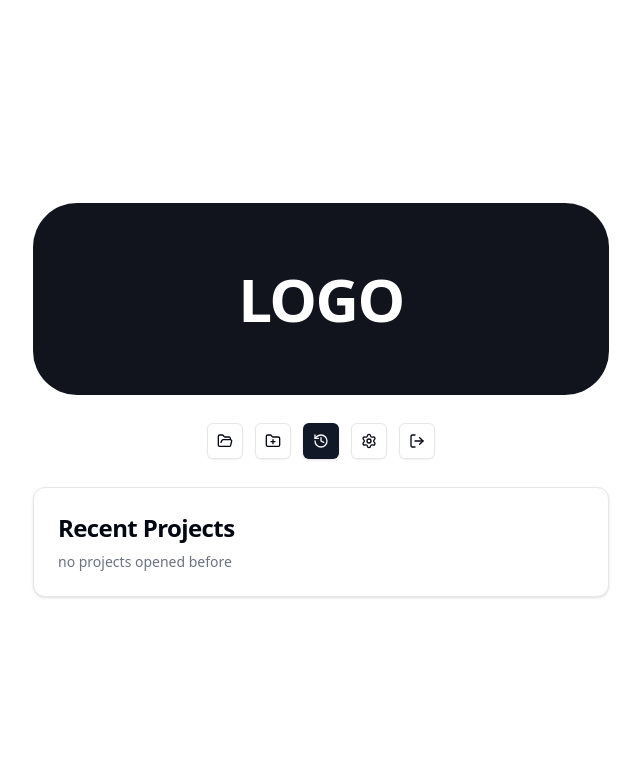
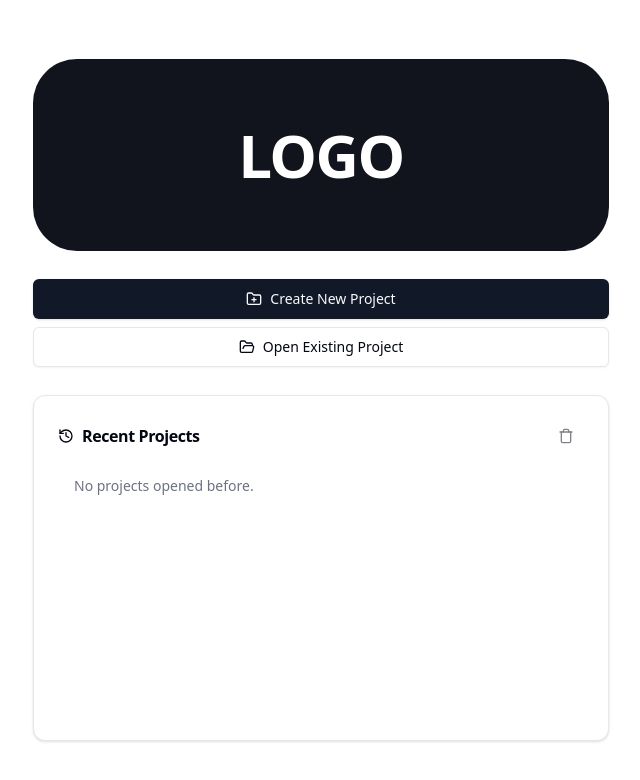
Before and after one commit to OpenRiskPlatform/OpenRisk, a React (Vite) app: page / in a window 1280 px wide. Shown: the top 780 px of the page, without its empty margins (319-959 px from the left). Built offline with nearby package versions, Linux system fonts and the light colour scheme.

Commit message:
#84: Remake entry page to simplify it

```diff
--- a/package.json
+++ b/package.json
@@ -34,6 +34,7 @@
     "jspdf": "^4.2.1",
     "jspdf-autotable": "^5.0.7",
     "lucide-react": "^0.548.0",
+    "radix-ui": "^1.4.3",
     "react": "^19.1.1",
     "react-dom": "^19.1.1",
     "tailwind-merge": "^3.3.1",
--- /dev/null
+++ b/src/components/ui/item.tsx
@@ -0,0 +1,196 @@
+import * as React from "react"
+import { cva, type VariantProps } from "class-variance-authority"
+import { Slot } from "radix-ui"
+
+import { cn } from "@/lib/utils"
+import { Separator } from "@/components/ui/separator"
+
+function ItemGroup({ className, ...props }: React.ComponentProps<"div">) {
+  return (
+    <div
+      role="list"
+      data-slot="item-group"
+      className={cn(
+        "group/item-group flex w-full flex-col gap-4 has-data-[size=sm]:gap-2.5 has-data-[size=xs]:gap-2",
+        className
+      )}
+      {...props}
+    />
+  )
+}
+
+function ItemSeparator({
+  className,
+  ...props
+}: React.ComponentProps<typeof Separator>) {
+  return (
+    <Separator
+      data-slot="item-separator"
+      orientation="horizontal"
+      className={cn("my-2", className)}
+      {...props}
+    />
+  )
+}
+
+const itemVariants = cva(
+  "group/item flex w-full flex-wrap items-center rounded-lg border text-sm transition-colors duration-100 outline-none focus-visible:border-ring focus-visible:ring-[3px] focus-visible:ring-ring/50 [a]:transition-colors [a]:hover:bg-muted",
+  {
+    variants: {
+      variant: {
+        default: "border-transparent",
+        outline: "border-border",
+        muted: "border-transparent bg-muted/50",
+      },
+      size: {
+        default: "gap-2.5 px-3 py-2.5",
+        sm: "gap-2.5 px-3 py-2.5",
+        xs: "gap-2 px-2.5 py-2 in-data-[slot=dropdown-menu-content]:p-0",
+      },
+    },
+    defaultVariants: {
+      variant: "default",
+      size: "default",
+    },
+  }
+)
+
+function Item({
+  className,
+  variant = "default",
+  size = "default",
+  asChild = false,
+  ...props
+}: React.ComponentProps<"div"> &
+  VariantProps<typeof itemVariants> & { asChild?: boolean }) {
+  const Comp = asChild ? Slot.Root : "div"
+  return (
+    <Comp
+      data-slot="item"
+      data-variant={variant}
+      data-size={size}
+      className={cn(itemVariants({ variant, size, className }))}
+      {...props}
+    />
+  )
+}
+
+const itemMediaVariants = cva(
+  "flex shrink-0 items-center justify-center gap-2 group-has-data-[slot=item-description]/item:translate-y-0.5 group-has-data-[slot=item-description]/item:self-start [&_svg]:pointer-events-none",
+  {
+    variants: {
+      variant: {
+        default: "bg-transparent",
+        icon: "[&_svg:not([class*='size-'])]:size-4",
+        image:
+          "size-10 overflow-hidden rounded-sm group-data-[size=sm]/item:size-8 group-data-[size=xs]/item:size-6 [&_img]:size-full [&_img]:object-cover",
+      },
+    },
+    defaultVariants: {
+      variant: "default",
+    },
+  }
+)
+
+function ItemMedia({
+  className,
+  variant = "default",
+  ...props
+}: React.ComponentProps<"div"> & VariantProps<typeof itemMediaVariants>) {
+  return (
+    <div
+      data-slot="item-media"
+      data-variant={variant}
+      className={cn(itemMediaVariants({ variant, className }))}
+      {...props}
+    />
+  )
+}
+
+function ItemContent({ className, ...props }: React.ComponentProps<"div">) {
+  return (
+    <div
+      data-slot="item-content"
+      className={cn(
+        "flex flex-1 flex-col gap-1 group-data-[size=xs]/item:gap-0 [&+[data-slot=item-content]]:flex-none",
+        className
+      )}
+      {...props}
+    />
+  )
+}
+
+function ItemTitle({ className, ...props }: React.ComponentProps<"div">) {
+  return (
+    <div
+      data-slot="item-title"
+      className={cn(
+        "line-clamp-1 flex w-fit items-center gap-2 text-sm leading-snug font-medium underline-offset-4",
+        className
+      )}
+      {...props}
+    />
+  )
+}
+
+function ItemDescription({ className, ...props }: React.ComponentProps<"p">) {
+  return (
+    <p
+      data-slot="item-description"
+      className={cn(
+        "line-clamp-2 text-left text-sm leading-normal font-normal text-muted-foreground group-data-[size=xs]/item:text-xs [&>a]:underline [&>a]:underline-offset-4 [&>a:hover]:text-primary",
+        className
+      )}
+      {...props}
+    />
+  )
+}
+
+function ItemActions({ className, ...props }: React.ComponentProps<"div">) {
+  return (
+    <div
+      data-slot="item-actions"
+      className={cn("flex items-center gap-2", className)}
+      {...props}
+    />
+  )
+}
+
+function ItemHeader({ className, ...props }: React.ComponentProps<"div">) {
+  return (
+    <div
+      data-slot="item-header"
+      className={cn(
+        "flex basis-full items-center justify-between gap-2",
+        className
+      )}
+      {...props}
+    />
+  )
+}
+
+function ItemFooter({ className, ...props }: React.ComponentProps<"div">) {
+  return (
+    <div
+      data-slot="item-footer"
+      className={cn(
+        "flex basis-full items-center justify-between gap-2",
+        className
+      )}
+      {...props}
+    />
+  )
+}
+
+export {
+  Item,
+  ItemMedia,
+  ItemContent,
+  ItemActions,
+  ItemGroup,
+  ItemSeparator,
+  ItemTitle,
+  ItemDescription,
+  ItemHeader,
+  ItemFooter,
+}
--- /dev/null
+++ b/src/components/ui/toggle.tsx
@@ -0,0 +1,47 @@
+"use client"
+
+import * as React from "react"
+import { cva, type VariantProps } from "class-variance-authority"
+import { Toggle as TogglePrimitive } from "radix-ui"
+
+import { cn } from "@/lib/utils"
+
+const toggleVariants = cva(
+  "group/toggle inline-flex items-center justify-center gap-1 rounded-lg text-sm font-medium whitespace-nowrap transition-all outline-none hover:bg-muted hover:text-foreground focus-visible:border-ring focus-visible:ring-[3px] focus-visible:ring-ring/50 disabled:pointer-events-none disabled:opacity-50 aria-invalid:border-destructive aria-invalid:ring-destructive/20 aria-pressed:bg-muted data-[state=on]:bg-muted dark:aria-invalid:ring-destructive/40 [&_svg]:pointer-events-none [&_svg]:shrink-0 [&_svg:not([class*='size-'])]:size-4",
+  {
+    variants: {
+      variant: {
+        default: "bg-transparent",
+        outline: "border border-input bg-transparent hover:bg-muted",
+      },
+      size: {
+        default:
+          "h-8 min-w-8 px-2.5 has-data-[icon=inline-end]:pr-2 has-data-[icon=inline-start]:pl-2",
+        sm: "h-7 min-w-7 rounded-[min(var(--radius-md),12px)] px-2.5 text-[0.8rem] has-data-[icon=inline-end]:pr-1.5 has-data-[icon=inline-start]:pl-1.5 [&_svg:not([class*='size-'])]:size-3.5",
+        lg: "h-9 min-w-9 px-2.5 has-data-[icon=inline-end]:pr-2 has-data-[icon=inline-start]:pl-2",
+      },
+    },
+    defaultVariants: {
+      variant: "default",
+      size: "default",
+    },
+  }
+)
+
+function Toggle({
+  className,
+  variant = "default",
+  size = "default",
+  ...props
+}: React.ComponentProps<typeof TogglePrimitive.Root> &
+  VariantProps<typeof toggleVariants>) {
+  return (
+    <TogglePrimitive.Root
+      data-slot="toggle"
+      className={cn(toggleVariants({ variant, size, className }))}
+      {...props}
+    />
+  )
+}
+
+export { Toggle, toggleVariants }
--- a/src/pages/EntryPage.tsx
+++ b/src/pages/EntryPage.tsx
@@ -1,11 +1,12 @@
 import { FormEvent, useEffect, useState } from "react";
-import { FolderOpen, FolderPlus, History, LogOut, Settings } from "lucide-react";
+import { ChevronRight, FolderOpen, FolderPlus, History, Trash, X } from "lucide-react";
 import { useNavigate } from "@tanstack/react-router";
 import { open, save } from "@tauri-apps/plugin-dialog";
-import { getCurrentWindow } from "@tauri-apps/api/window";
 import { Button } from "@/components/ui/button";
 import { Input } from "@/components/ui/input";
 import { Label } from "@/components/ui/label";
+import { Toggle } from "@/components/ui/toggle";
+import { Item, ItemActions, ItemContent, ItemDescription, ItemGroup, ItemTitle } from "@/components/ui/item";
 import { Card, CardContent, CardHeader, CardTitle } from "@/components/ui/card";
 import {
     Dialog,
@@ -14,9 +15,9 @@ import {
     DialogHeader,
     DialogTitle,
 } from "@/components/ui/dialog";
-import { SettingsDialog } from "@/components/settings/SettingsDialog";
 import { useBackendClient } from "@/hooks/useBackendClient";
 import { unwrap } from "@/lib/utils";
+import { ScrollArea } from "@/components/ui/scroll-area";
 
 const LAST_PROJECT_DIR_KEY = "openrisk:last-project-dir";
 const RECENT_PROJECTS_KEY = "openrisk:recent-projects";
@@ -29,25 +30,16 @@ const PROJECT_FILE_FILTERS = [
 ];
 
 interface EntryPageProps {
-    initialMode?: "create" | "open";
 }
 
-export function EntryPage({ initialMode }: EntryPageProps) {
+export function EntryPage({}: EntryPageProps) {
     const navigate = useNavigate();
     const backendClient = useBackendClient();
-
-    const [mode, setMode] = useState<"idle" | "create" | "open" | "recent">(
-        initialMode ?? "recent"
-    );
-    const [settingsOpen, setSettingsOpen] = useState(false);
-
-    const [projectName, setProjectName] = useState("");
-    const [projectPath, setProjectPath] = useState("");
-    const [openProjectPath, setOpenProjectPath] = useState("");
 
     const [busy, setBusy] = useState(false);
     const [error, setError] = useState<string | null>(null);
     const [recentProjects, setRecentProjects] = useState<string[]>([]);
+    const [recentDeleteEnabled, setRecentDeleteEnabled] = useState(false);
     const [unlockOpen, setUnlockOpen] = useState(false);
     const [unlockPath, setUnlockPath] = useState("");
     const [unlockPassword, setUnlockPassword] = useState("");
@@ -83,12 +75,6 @@ export function EntryPage({ initialMode }: EntryPageProps) {
     };
 
     useEffect(() => {
-        if (mode === "create" && projectPath && !projectName.trim()) {
-            setProjectName(inferProjectName(projectPath));
-        }
-    }, [mode, projectPath, projectName]);
-
-    useEffect(() => {
         try {
             const raw = localStorage.getItem(RECENT_PROJECTS_KEY);
             if (!raw) {
@@ -121,18 +107,11 @@ export function EntryPage({ initialMode }: EntryPageProps) {
 
     const chooseCreateFile = async () => {
         setError(null);
-        const fileNameHint = projectName.trim() ? `${projectName.trim()}.orproj` : "new-project.orproj";
         const selection = await save({
-            defaultPath: fileNameHint,
+            defaultPath: "new-project.orproj",
             filters: PROJECT_FILE_FILTERS,
         });
-        if (typeof selection === "string") {
-            setProjectPath(selection);
-            if (!projectName.trim()) {
-                setProjectName(inferProjectName(selection));
-            }
-            setMode("create");
-        }
+        return typeof selection === "string" ? selection : null;
     };
 
     const chooseOpenFile = async () => {
@@ -142,27 +121,21 @@ export function EntryPage({ initialMode }: EntryPageProps) {
             multiple: false,
             filters: PROJECT_FILE_FILTERS,
         });
-        if (typeof selection === "string") {
-            setOpenProjectPath(selection);
-            setMode("open");
-        }
+        return typeof selection === "string" ? selection : null;
     };
 
-    const handleCreate = async (event: FormEvent<HTMLFormElement>) => {
-        event.preventDefault();
+    const handleCreate = async () => {
         setError(null);
+        const projectPath = await chooseCreateFile();
         if (!projectPath) {
-            setError("Select project file path");
-            return;
-        }
-        if (!projectName.trim()) {
-            setError("Project name is required");
             return;
         }
 
+        const finalProjectName = inferProjectName(projectPath);
+
         setBusy(true);
         try {
-            const project = await unwrap(backendClient.createProject(projectName.trim(), projectPath));
+            const project = await unwrap(backendClient.createProject(finalProjectName, projectPath));
             localStorage.setItem(LAST_PROJECT_DIR_KEY, project.directory);
             saveRecent(project.directory);
             await navigate({ to: "/project", search: { dir: project.directory } });
@@ -175,8 +148,8 @@ export function EntryPage({ initialMode }: EntryPageProps) {
 
     const handleOpen = async () => {
         setError(null);
+        const openProjectPath = await chooseOpenFile();
         if (!openProjectPath) {
-            setError("Select project file");
             return;
         }
 
@@ -198,15 +171,6 @@ export function EntryPage({ initialMode }: EntryPageProps) {
         }
     };
 
-    const handleExit = async () => {
-        try {
-            const win = getCurrentWindow();
-            await win.destroy();
-        } catch {
-            window.close();
-        }
-    };
-
     const openRecentProject = async (projectPathValue: string) => {
         setError(null);
         setBusy(true);
@@ -225,6 +189,15 @@ export function EntryPage({ initialMode }: EntryPageProps) {
         } finally {
             setBusy(false);
         }
+    };
+
+    const removeRecentProject = (projectPathValue: string) => {
+        const next = recentProjects.filter((item) => item !== projectPathValue);
+        setRecentProjects(next);
+        if (next.length === 0) {
+            setRecentDeleteEnabled(false);
+        }
+        localStorage.setItem(RECENT_PROJECTS_KEY, JSON.stringify(next));
     };
 
     const handleUnlock = async (event: FormEvent<HTMLFormElement>) => {
@@ -255,126 +228,94 @@ export function EntryPage({ initialMode }: EntryPageProps) {
                     LOGO
                 </div>
 
-                <div className="flex items-center justify-center gap-3">
-                    <Button
-                        size="icon"
-                        variant={mode === "open" ? "default" : "outline"}
-                        onClick={() => {
-                            setMode("open");
-                        }}
-                    >
-                        <FolderOpen className="h-5 w-5" />
+                <div className="space-y-2">
+                    <Button type="button" size="lg" disabled={busy} className="w-full gap-2" onClick={() => void handleCreate()}>
+                        <FolderPlus className="h-4 w-4" />
+                        {busy ? "Creating..." : "Create New Project"}
                     </Button>
-                    <Button
-                        size="icon"
-                        variant={mode === "create" ? "default" : "outline"}
-                        onClick={() => {
-                            setMode("create");
-                        }}
-                    >
-                        <FolderPlus className="h-5 w-5" />
-                    </Button>
-                    <Button
-                        size="icon"
-                        variant={mode === "recent" ? "default" : "outline"}
-                        onClick={() => setMode("recent")}
-                    >
-                        <History className="h-5 w-5" />
-                    </Button>
-                    <Button size="icon" variant="outline" onClick={() => setSettingsOpen(true)}>
-                        <Settings className="h-5 w-5" />
-                    </Button>
-                    <Button size="icon" variant="outline" onClick={handleExit}>
-                        <LogOut className="h-5 w-5" />
+
+                    <Button type="button" size="lg" variant="outline" disabled={busy} onClick={handleOpen} className="w-full gap-2">
+                        <FolderOpen className="h-4 w-4" />
+                        {busy ? "Opening..." : "Open Existing Project"}
                     </Button>
                 </div>
 
-                {mode === "recent" ? (
                 <Card>
-                        <CardHeader className="pb-2">
-                            <CardTitle className="text-2xl">Recent Projects</CardTitle>
+                    <CardHeader className="pb-2 flex-row items-center justify-between space-y-0">
+                        <CardTitle className="text-base flex items-center gap-2">
+                            <History className="h-4 w-4" />
+                            Recent Projects
+                        </CardTitle>
+                        <div className="flex items-center gap-2">
+                            <Toggle
+                                variant="ghost"
+                                size="default"
+                                pressed={recentDeleteEnabled && recentProjects.length !== 0}
+                                disabled={recentProjects.length === 0}
+                                onPressedChange={setRecentDeleteEnabled}
+                                aria-label="Enable removing recent projects"
+                            >
+                                <Trash className="group-data-[state=on]/toggle:fill-foreground" />
+                            </Toggle>
+                        </div>
                     </CardHeader>
                     <CardContent className="space-y-2">
+                        <ScrollArea className="h-64 w-full pr-4">
+                            <ItemGroup className="gap-2 p-4">
                                 {recentProjects.length === 0 ? (
-                                <p className="text-sm text-muted-foreground">no projects opened before</p>
+                                    <p className="text-sm text-muted-foreground">No projects opened before.</p>
                                 ) : (
                                     recentProjects.map((projectPathValue) => {
                                         const parts = projectPathValue.split(/[\\/]/).filter(Boolean);
                                         const fileName = parts[parts.length - 1] || projectPathValue;
                                         const name = fileName.replace(/\.(db|orproj)$/i, "");
                                         return (
+                                            <Item
+                                                key={projectPathValue}
+                                                variant="outline"
+                                                size="xs"
+                                                className={recentDeleteEnabled ? "" : "hover:bg-muted"} >
                                                 <button
-                                            key={projectPathValue}
                                                     type="button"
-                                            className="w-full text-left rounded-md border px-3 py-2 hover:bg-muted/30"
+                                                    className="flex min-w-0 flex-1 items-center gap-2 text-left"
                                                     onClick={() => void openRecentProject(projectPathValue)}
+                                                    disabled={busy || recentDeleteEnabled}
+                                                >
+                                                    <ItemContent>
+                                                        <ItemTitle className="w-full">{name}</ItemTitle>
+                                                        <ItemDescription className="line-clamp-1">{projectPathValue}</ItemDescription>
+                                                    </ItemContent>
+                                                    {!recentDeleteEnabled && (
+                                                        <ChevronRight className="h-4 w-4 shrink-0 text-muted-foreground" />
+                                                    )}
+                                                </button>
+                                                {recentDeleteEnabled ? (
+                                                    <ItemActions>
+                                                        <Button
+                                                            type="button"
+                                                            variant="destructive"
+                                                            size="sm"
+                                                            onClick={() => removeRecentProject(projectPathValue)}
                                                             disabled={busy}
+                                                            aria-label={`Remove ${name} from recent projects`}
                                                         >
-                                            <p className="text-sm font-medium truncate">{name}</p>
-                                            <p className="text-xs text-muted-foreground truncate">{projectPathValue}</p>
-                                        </button>
+                                                            <X className="h-4 w-4" />
+                                                            Remove
+                                                        </Button>
+                                                    </ItemActions>
+                                                ) : null}
+                                            </Item>
                                         );
                                     })
                                 )}
+                            </ItemGroup>
+                        </ScrollArea>
                     </CardContent>
                 </Card>
-                ) : null}
-
-                {mode === "create" ? (
-                    <Card>
-                        <CardHeader className="pb-2">
-                            <CardTitle className="text-base">Create Project</CardTitle>
-                        </CardHeader>
-                        <CardContent>
-                            <form className="space-y-3" onSubmit={handleCreate}>
-                                <div className="space-y-1">
-                                    <Label>Project file</Label>
-                                    <div className="flex gap-2">
-                                        <Input value={projectPath} readOnly placeholder="Select .orproj or .db path" />
-                                        <Button type="button" variant="outline" onClick={chooseCreateFile}>Browse</Button>
-                                    </div>
-                                </div>
-                                <div className="space-y-1">
-                                    <Label>Project name</Label>
-                                    <Input value={projectName} onChange={(e) => setProjectName(e.target.value)} />
-                                </div>
-                                <Button type="submit" disabled={busy} className="w-full">
-                                    {busy ? "Creating..." : "Create"}
-                                </Button>
-                            </form>
-                        </CardContent>
-                    </Card>
-                ) : null}
-
-                {mode === "open" ? (
-                    <Card>
-                        <CardHeader className="pb-2">
-                            <CardTitle className="text-base">Open Project</CardTitle>
-                        </CardHeader>
-                        <CardContent className="space-y-3">
-                            <div className="space-y-1">
-                                <Label>Project file</Label>
-                                <div className="flex gap-2">
-                                    <Input value={openProjectPath} readOnly placeholder="Select .orproj or .db file" />
-                                    <Button type="button" variant="outline" onClick={chooseOpenFile}>Browse</Button>
-                                </div>
-                            </div>
-                            <Button type="button" disabled={busy} onClick={handleOpen} className="w-full">
-                                {busy ? "Opening..." : "Open"}
-                            </Button>
-                        </CardContent>
-                    </Card>
-                ) : null}
 
                 {error ? <p className="text-sm text-red-600">{error}</p> : null}
 
             </div>
-
-            <SettingsDialog
-                open={settingsOpen}
-                onOpenChange={setSettingsOpen}
-                projectDir={openProjectPath || projectPath || undefined}
-            />
 
             <Dialog open={unlockOpen} onOpenChange={setUnlockOpen}>
                 <DialogContent className="sm:max-w-md">
```
Also changed, not shown: 1 other file (tests, documents, lock files or other folders). Lines whose indentation alone changed are shown as unchanged.
